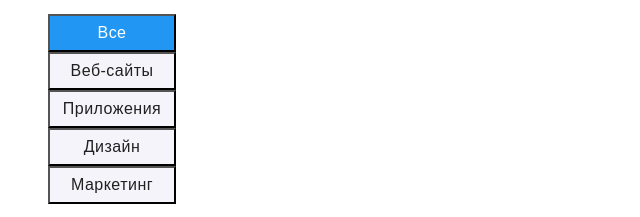
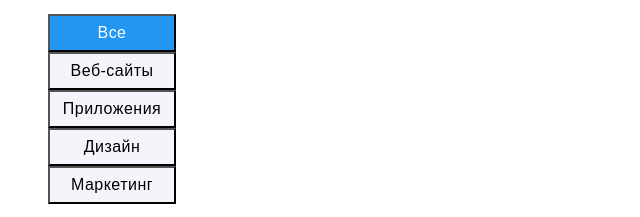
Before and after one commit to beliavskaja/goit-markup-hw-02, a plain HTML site: page portfolio.html in a window 1280 px wide. Shown: the part 168-385 px from the top of the page, 0-640 px from the left. Drawn offline with Linux system fonts and the light colour scheme.

Commit message:
remove color

```diff
--- a/css/styles.css
+++ b/css/styles.css
@@ -213,7 +213,6 @@ body {
   text-align: center;
   letter-spacing: 0.03em;
   background-color: #f5f4fa;
-  color: var(--main-text-color);
   cursor: pointer;
 }
 
```
